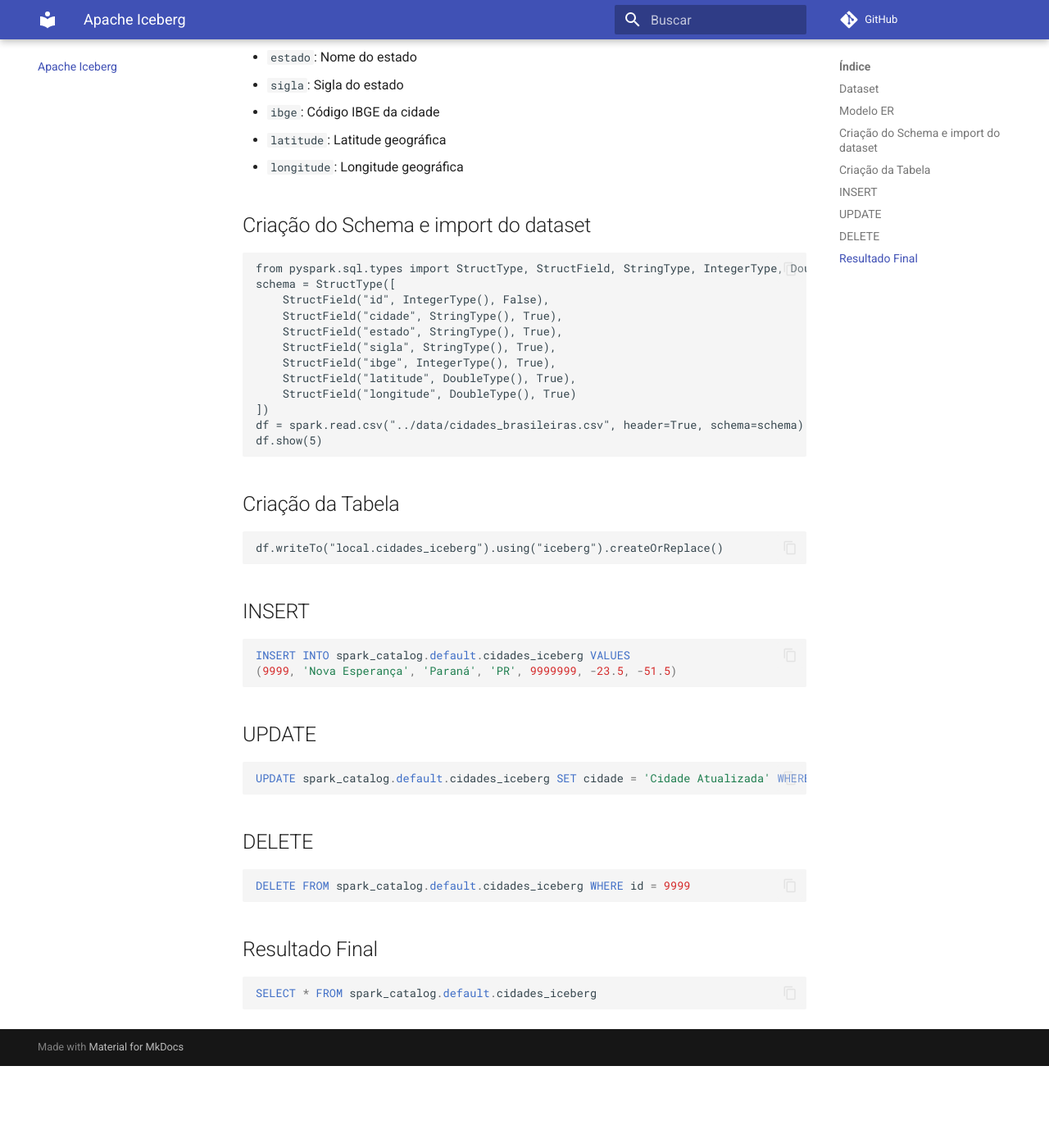
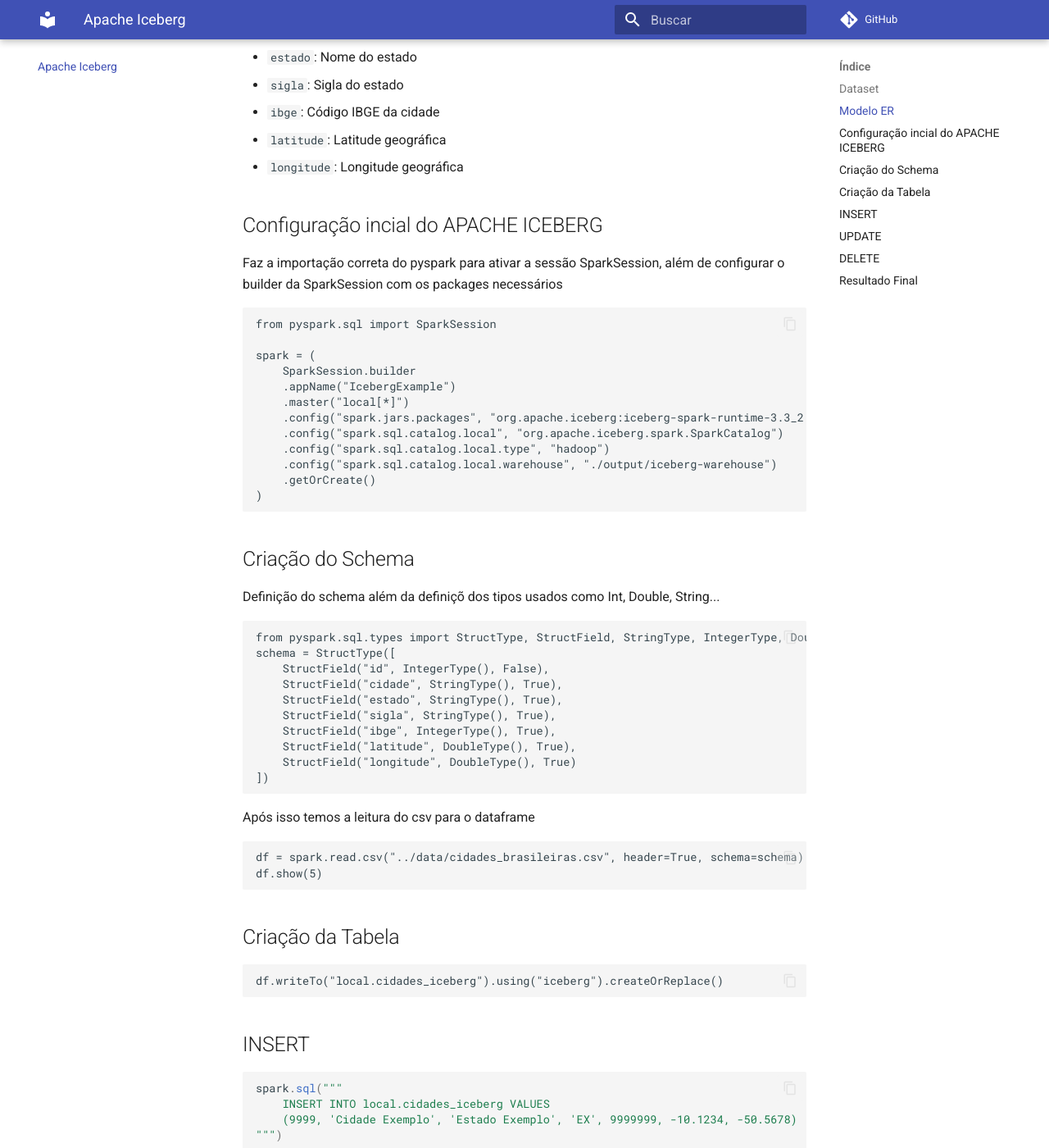
Before and after one commit to pauloFrancisconi/eng-dados-spark, an MkDocs documentation site: the page built from docs/iceberg.md, in a window 1280 px wide and 1400 px high, scrolled down 631 px. Shown: the whole window at 82% size. Built offline with MkDocs 1.6.1 and Material for MkDocs 9.7.7, drawn with Linux system fonts in a browser that asks for light colours; comment, search, counter and statistics services are not loaded; before the commit the page ends 1931 px from its top, so only the background shows below that; some of the changed text lies outside the part shown.

Commit message:
[fix] - Arrumando e melhorando a documentação II Melhorando a documentação dos comandos utilizados com a tabela iceberg, além de correção de erros de digitação na tabela README.md

````diff
--- a/docs/iceberg.md
+++ b/docs/iceberg.md
@@ -27,7 +27,30 @@
 - `latitude`: Latitude geográfica
 - `longitude`: Longitude geográfica
 
-## Criação do Schema e import do dataset
+## Configuração incial do APACHE ICEBERG
+
+Faz a importação correta do pyspark para ativar a sessão SparkSession, além de configurar o builder da SparkSession com os packages necessários
+
+```
+from pyspark.sql import SparkSession
+
+spark = (
+    SparkSession.builder
+    .appName("IcebergExample")
+    .master("local[*]")
+    .config("spark.jars.packages", "org.apache.iceberg:iceberg-spark-runtime-3.3_2.12:1.4.2")
+    .config("spark.sql.catalog.local", "org.apache.iceberg.spark.SparkCatalog")
+    .config("spark.sql.catalog.local.type", "hadoop")
+    .config("spark.sql.catalog.local.warehouse", "./output/iceberg-warehouse")
+    .getOrCreate()
+)
+
+
+```
+
+## Criação do Schema
+
+Definição do schema além da definiçõ dos tipos usados como Int, Double, String...
 
 ```
 from pyspark.sql.types import StructType, StructField, StringType, IntegerType, DoubleType
@@ -40,6 +63,10 @@
     StructField("latitude", DoubleType(), True),
     StructField("longitude", DoubleType(), True)
 ])
+```
+
+Após isso temos a leitura do csv para o dataframe
+```
 df = spark.read.csv("../data/cidades_brasileiras.csv", header=True, schema=schema)
 df.show(5)
 ```
@@ -54,24 +81,40 @@
 ## INSERT
 
 ```sql
-INSERT INTO spark_catalog.default.cidades_iceberg VALUES
-(9999, 'Nova Esperança', 'Paraná', 'PR', 9999999, -23.5, -51.5)
+spark.sql("""
+    INSERT INTO local.cidades_iceberg VALUES
+    (9999, 'Cidade Exemplo', 'Estado Exemplo', 'EX', 9999999, -10.1234, -50.5678)
+""")
+
+spark.sql("SELECT * FROM local.cidades_iceberg WHERE id = 9999").show()
+
 ```
+
+Este comando adiciona uma nova linha à tabela Iceberg, inserindo uma cidade fictícia no conjunto de dados existente.
 
 ## UPDATE
 
 ```sql
-UPDATE spark_catalog.default.cidades_iceberg SET cidade = 'Cidade Atualizada' WHERE id = 9999
+spark.sql("UPDATE local.cidades_iceberg SET cidade = 'Cidade Atualizada' WHERE id = 9999")
+spark.sql("SELECT * FROM local.cidades_iceberg WHERE id = 9999").show()
 ```
+
+Atualiza o valor dos campos latitude e longitude na linha onde o id é 9999. Isso demonstra como realizar atualizações em tabelas Iceberg usando comandos SQL.
 
 ## DELETE
 
 ```sql
-DELETE FROM spark_catalog.default.cidades_iceberg WHERE id = 9999
+spark.sql("DELETE FROM local.cidades_iceberg WHERE id = 9999")
+spark.sql("SELECT * FROM local.cidades_iceberg WHERE id = 9999").show()
 ```
+
+Remove a linha da tabela Iceberg onde o id é igual a 9999, demonstrando a operação de exclusão de dados em uma tabela Iceberg.
 
 ## Resultado Final
 
 ```sql
-SELECT * FROM spark_catalog.default.cidades_iceberg
+df_final = spark.sql("SELECT * FROM local.cidades_iceberg")
+df_final.show(5)
 ```
+
+Carrega novamente os dados da tabela Iceberg em um dataframe final após as operações e exibe as primeiras linhas para verificar o estado final da tabela.
````
Also changed, not shown: README.md (+1 -2 lines), docs/delta.md (+1 -1 lines), 1 other file.
